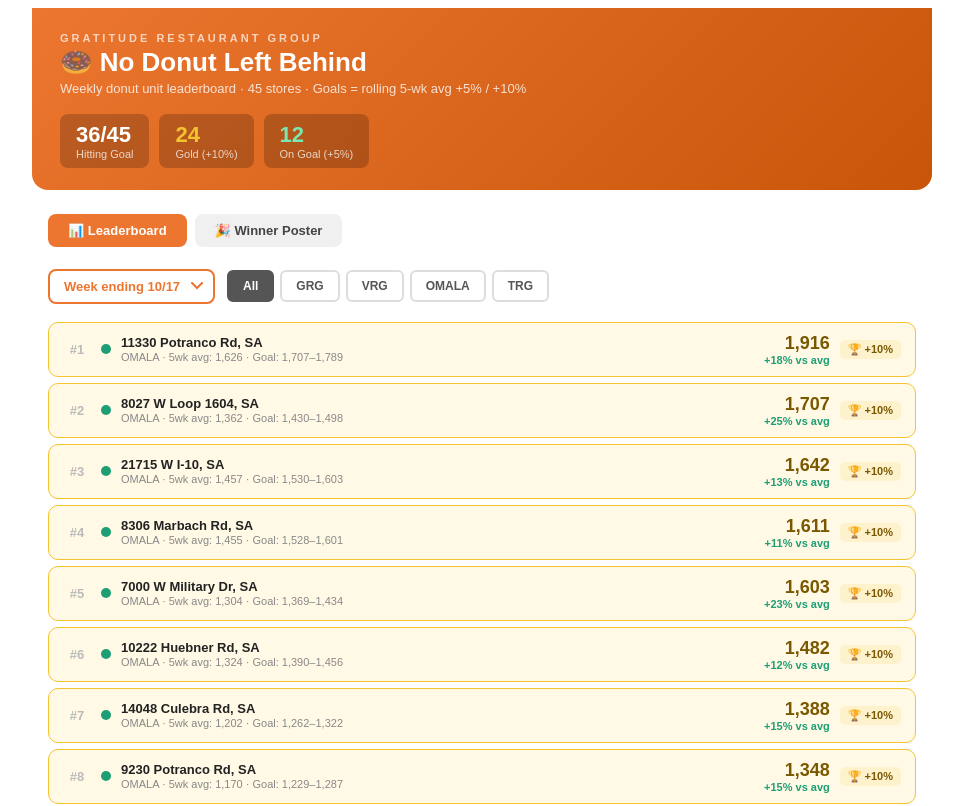
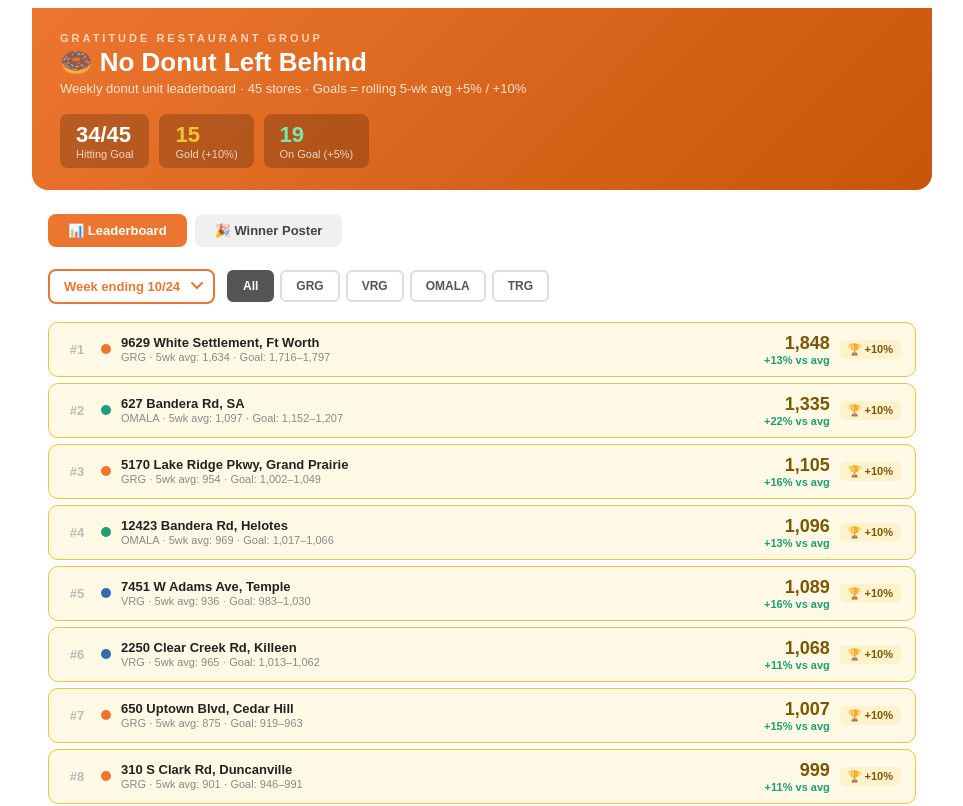
Before and after one commit to anthonyrodriguez-maker/no-donut-left-behind, a React (Create React App) app: page / in a window 1280 px wide. Shown: the top 806 px of the page, without its empty margins (158-1121 px from the left). Built offline with nearby package versions, Linux system fonts and the light colour scheme.

Commit message:
Add week ending 10/24 donut units

```diff
--- a/src/App.js
+++ b/src/App.js
@@ -25,6 +25,7 @@ const WEEKLY_RESULTS = [
   { label:"Week ending 10/3", data:{"301255":1415,"346510":1749,"350093":974,"350918":1252,"350940":1107,"351985":1250,"352495":861,"353103":1121,"353792":933,"355059":866,"355680":1249,"355681":658,"356104":815,"356733":1262,"357201":1453,"357430":1127,"357649":984,"357958":757,"358035":862,"358705":1782,"358790":1691,"358894":1514,"358909":989,"359470":1436,"359496":1021,"359644":1480,"359888":559,"362644":1067,"362967":985,"363024":791,"363236":1080,"363238":1045,"363902":1284,"301869":1533,"336862":1124,"340608":486,"344970":1163,"350476":1454,"351868":1074,"353655":853,"354103":1096,"354748":1661,"355784":905,"355830":1595,"363086":1158} },
   { label:"Week ending 10/10", data:{"301255":1251,"346510":1582,"350093":951,"350918":945,"350940":963,"351985":1106,"352495":855,"353103":1081,"353792":818,"355059":744,"355680":1045,"355681":570,"356104":761,"356733":1078,"357201":1454,"357430":1002,"357649":916,"357958":779,"358035":732,"358705":1583,"358790":1478,"358894":1317,"358909":1013,"359470":1396,"359496":1008,"359644":1265,"359888":481,"362644":882,"362967":962,"363024":736,"363236":868,"363238":860,"363902":1205,"301869":1486,"336862":1005,"340608":428,"344970":1047,"350476":1320,"351868":1016,"353655":832,"354103":945,"354748":1539,"355784":847,"355830":1580,"363086":1149} },
   { label:"Week ending 10/17", data:{"301255":1603,"346510":1744,"350093":915,"350918":1095,"350940":1014,"351985":1348,"352495":918,"353103":1133,"353792":1037,"355059":873,"355680":1229,"355681":633,"356104":810,"356733":1113,"357201":1642,"357430":1177,"357649":1125,"357958":802,"358035":856,"358705":1916,"358790":1611,"358894":1707,"358909":1011,"359470":1482,"359496":1095,"359644":1167,"359888":547,"362644":1048,"362967":1099,"363024":910,"363236":1076,"363238":864,"363902":1388,"301869":1541,"336862":1147,"340608":448,"344970":1213,"350476":1362,"351868":1046,"353655":829,"354103":1190,"354748":1684,"355784":940,"355830":1608,"363086":1296} },
+  { label:"Week ending 10/24", data:{"301255":1506,"346510":1848,"350093":1007,"350918":1050,"350940":1054,"351985":1317,"352495":883,"353103":1093,"353792":978,"355059":891,"355680":1180,"355681":701,"356104":886,"356733":1198,"357201":1574,"357430":1140,"357649":1068,"357958":954,"358035":975,"358705":1687,"358790":1635,"358894":1506,"358909":1096,"359470":1319,"359496":1090,"359644":1350,"359888":600,"362644":1105,"362967":1089,"363024":796,"363236":1001,"363238":999,"363902":1339,"301869":1592,"336862":1156,"340608":487,"344970":1185,"350476":1345,"351868":981,"353655":888,"354103":1100,"354748":1738,"355784":935,"355830":1688,"363086":1335} },
 ];
 
 const NET_COLORS = { GRG:"#EC762F", VRG:"#2C6FAC", OMALA:"#1D9E75", TRG:"#8B3FA8" };
```
